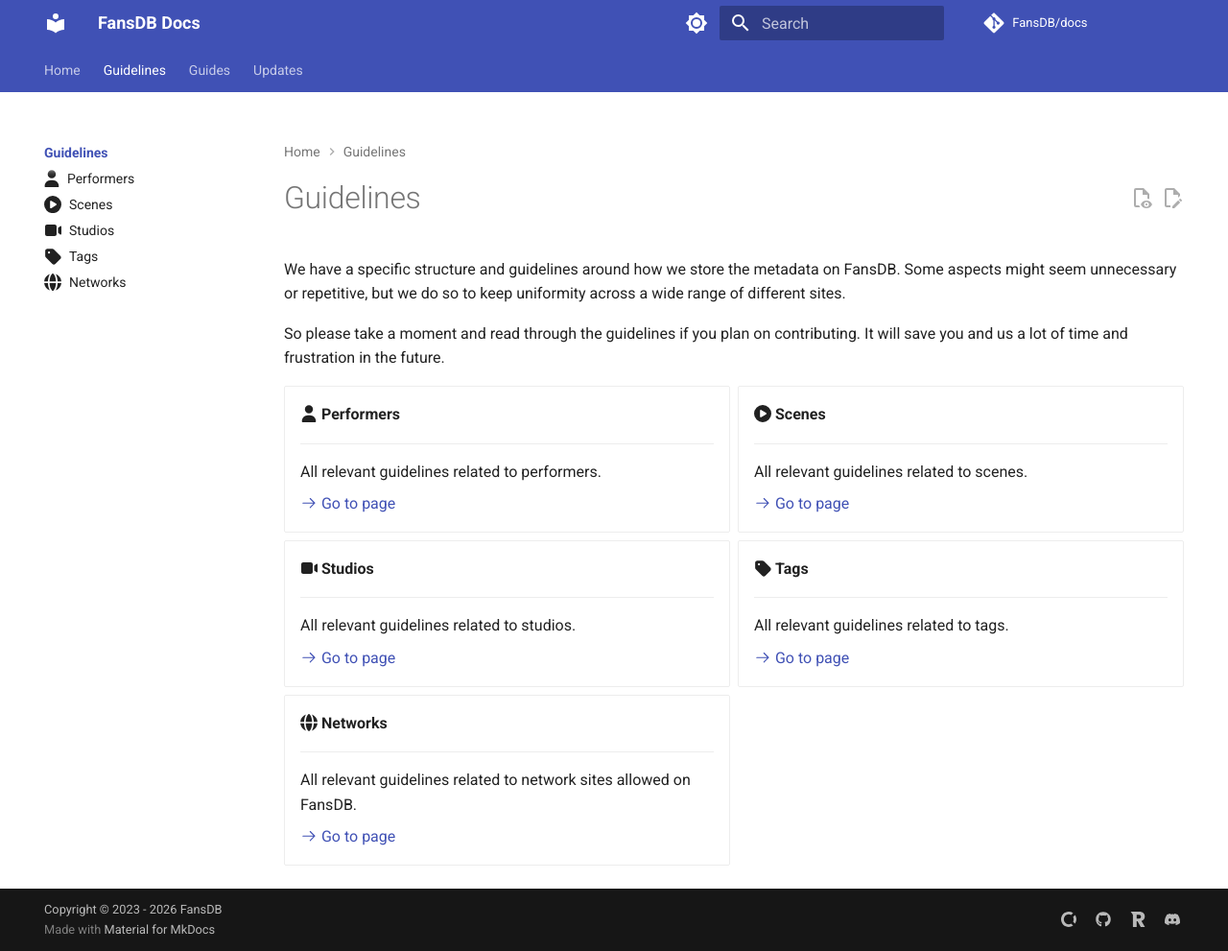
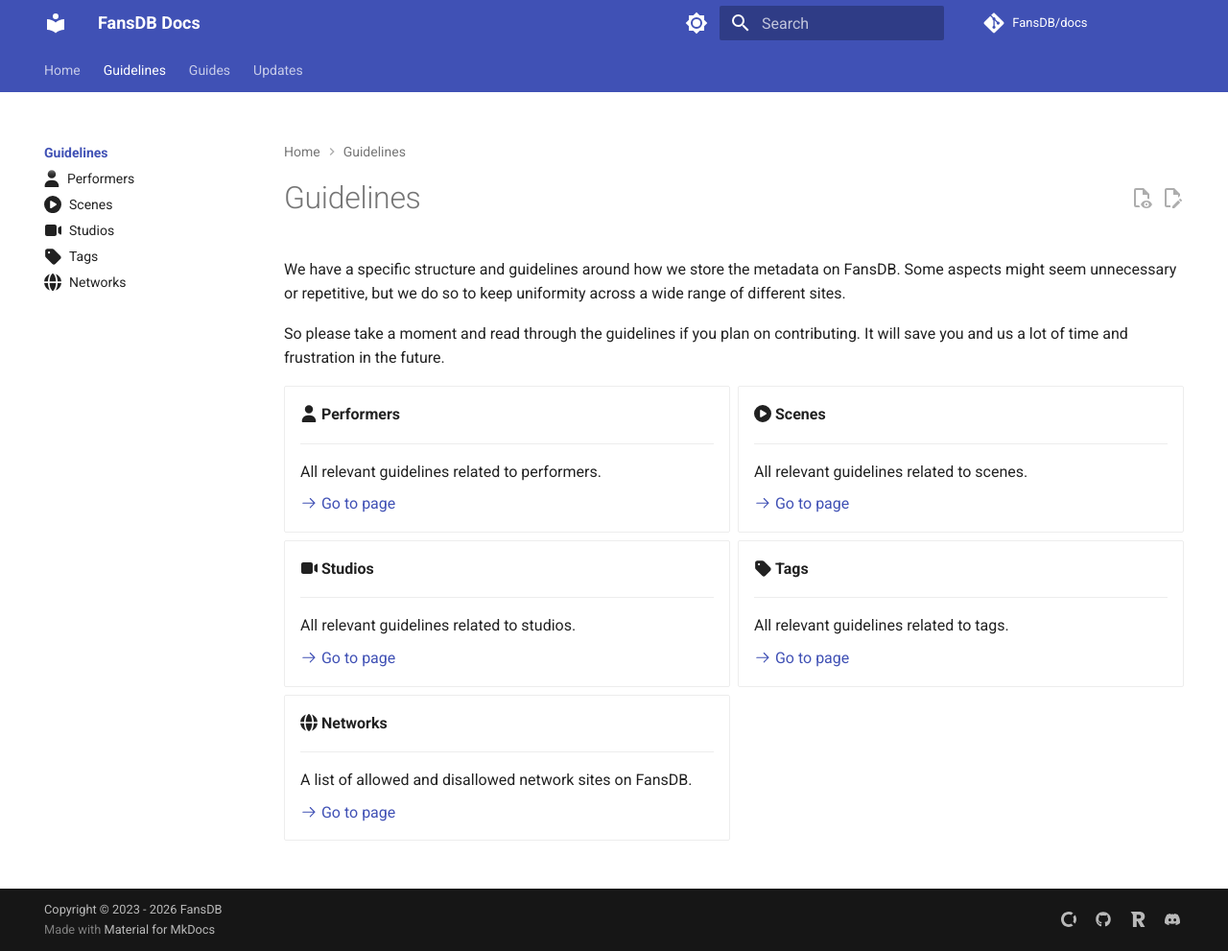
Before and after one commit to FansDB/docs, an MkDocs documentation site: the page built from docs/guidelines/index.md, in a window 1280 px wide and 991 px high. Shown: the whole window at 96% size. Built offline with MkDocs 1.6.1 and Material for MkDocs 9.7.7, drawn with Linux system fonts in a browser that asks for light colours; comment, search, counter and statistics services are not loaded.

Commit message:
Clarify network guidelines description

```diff
--- a/docs/guidelines/index.md
+++ b/docs/guidelines/index.md
@@ -46,7 +46,7 @@
 
     ---
 
-    All relevant guidelines related to network sites allowed on FansDB.
+    A list of allowed and disallowed network sites on FansDB.
 
     [:octicons-arrow-right-24: Go to page](/networks)
 
```
